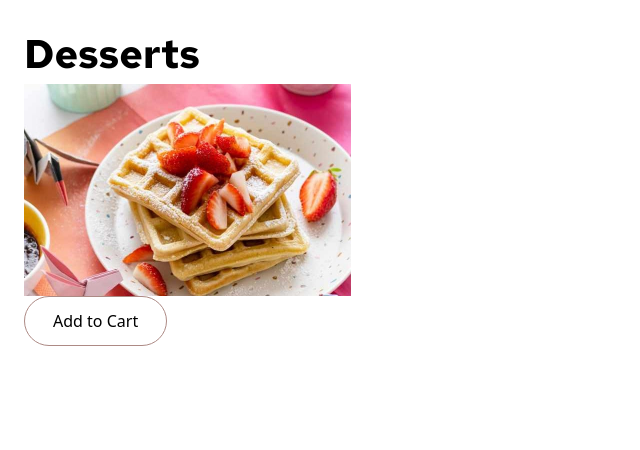
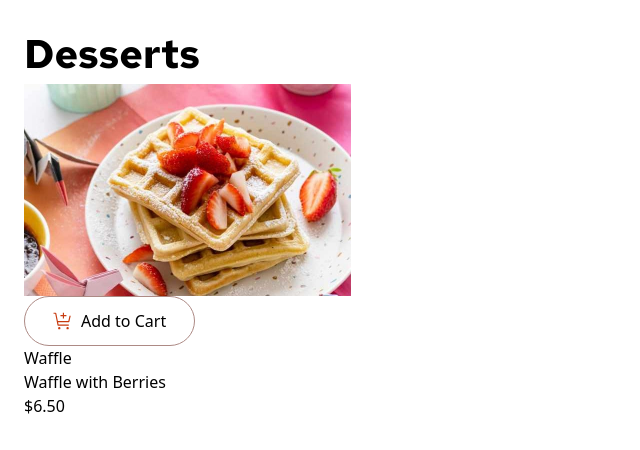
Before and after one commit to steamnp/bfs56, a React (Vite) app: page / in a window 1280 px wide. Shown: the top 450 px of the page, without its empty margins (0-640 px from the left). Built offline with nearby package versions, Linux system fonts and the light colour scheme; a web font is replaced by a local one.

Commit message:
example of hook

```diff
--- a/src/home.jsx
+++ b/src/home.jsx
@@ -1,17 +1,29 @@
-import React from "react";
+import { useState } from "react";
 
 function Home() {
+  const [display, setDisplay] = useState();
+
   return (
     <div className="m-6">
       <h1 className="font-redhat font-bold text-[40px]">Desserts</h1>
       <img
         className="object-fill w-[327px] h-[212px]"
-        src="public/assets/images/image-waffle-mobile.jpg"
+        src="/assets/images/image-waffle-mobile.jpg"
         alt="square waffles on a plate with strawberries on top "
       ></img>
-      <button className="border py-3 px-7 border-[#AD8A85] rounded-full">
+      <button className="border flex items-center gap-2 py-3 px-7 border-[#AD8A85] rounded-full">
+        <img
+          className="w-[20px] h-[20px]"
+          src="public/assets/images/icon-add-to-cart.svg"
+          alt="Add to cart icon"
+        ></img>
         Add to Cart
       </button>
+      <div>
+        <h1>Waffle</h1>
+        <h1>Waffle with Berries</h1>
+        <h1>$6.50</h1>
+      </div>
     </div>
   );
 }
```
